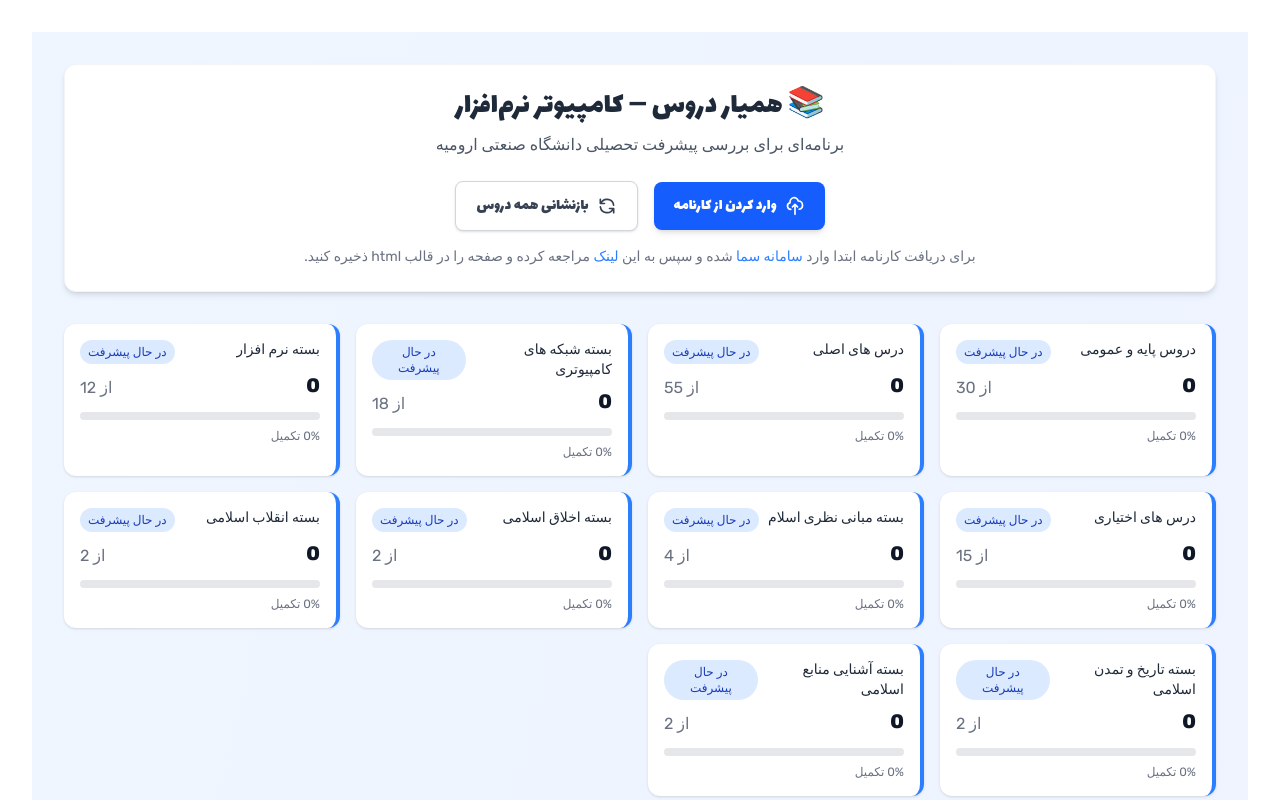
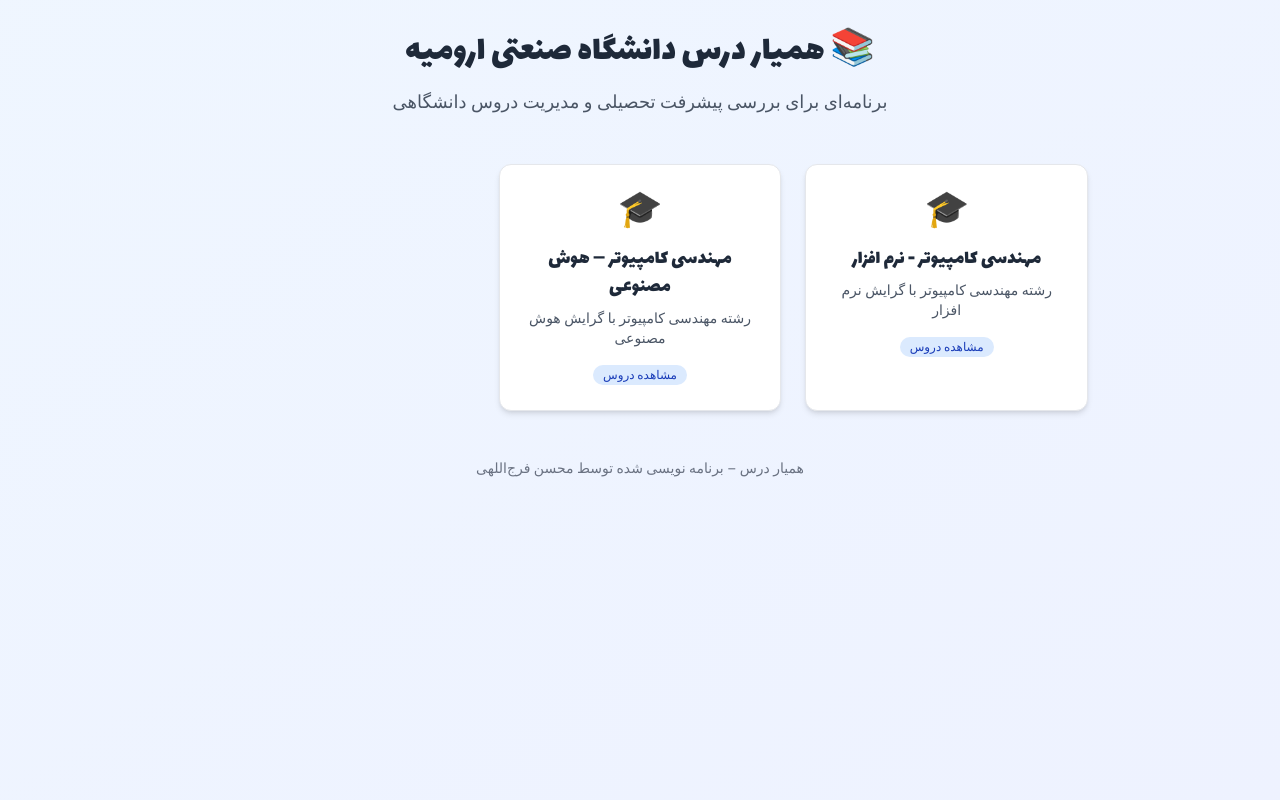
Before and after one commit to codegeeks-ir/HamyarDars, a Next.js app: page / in a window 1280 px wide. Shown: the top 800 px of the page. Built offline with nearby package versions, Linux system fonts and the light colour scheme.

Commit message:
supporting multiple majors

```diff
--- /dev/null
+++ b/app/[major]/page.tsx
@@ -0,0 +1,34 @@
+// app/[major]/page.tsx
+import { notFound } from "next/navigation";
+import CourseManager from "@/components/CourseManager";
+import majorsData from "@/data/majors.json";
+
+interface PageProps {
+  params: Promise<{ major: string }>;
+}
+
+export async function generateStaticParams() {
+  return majorsData.map((major) => ({
+    major: major.slug,
+  }));
+}
+
+export default async function MajorPage({ params }: PageProps) {
+  const { major } = await params;
+  const majorInfo = majorsData.find((m) => m.slug === major);
+
+  if (!majorInfo) {
+    notFound();
+  }
+
+  return <CourseManager majorInfo={majorInfo} />;
+}
+
+export async function generateMetadata({ params }: PageProps) {
+  const { major } = await params;
+  const majorInfo = majorsData.find((m) => m.slug === major);
+
+  return {
+    title: majorInfo ? `${majorInfo.name} - همیار درس` : "همیار درس",
+  };
+}
--- a/app/page.tsx
+++ b/app/page.tsx
@@ -1,10 +1,52 @@
 // app/page.tsx
-import CourseManager from "@/components/CourseManager";
+import Link from "next/link";
+import { Lalezar } from "next/font/google";
+import majorsData from "@/data/majors.json";
 
-export default function Home() {
+const lalezar = Lalezar({ weight: "400", subsets: ["latin", "arabic"] });
+
+export default function HomePage() {
   return (
-    <main className="min-h-screen p-8">
-      <CourseManager />
-    </main>
+    <div className="min-h-screen bg-gradient-to-br from-blue-50 to-indigo-50 py-8 px-4">
+      <div className="max-w-4xl mx-auto">
+        <div className="text-center mb-12">
+          <h1
+            className={`text-4xl font-bold text-gray-800 mb-4 ${lalezar.className}`}
+          >
+            📚 همیار درس دانشگاه صنعتی ارومیه
+          </h1>
+          <p className="text-gray-600 text-lg">
+            برنامه‌ای برای بررسی پیشرفت تحصیلی و مدیریت دروس دانشگاهی
+          </p>
+        </div>
+
+        <div className="grid grid-cols-1 md:grid-cols-2 lg:grid-cols-3 gap-6">
+          {majorsData.map((major) => (
+            <Link
+              key={major.slug}
+              href={`/${major.slug}`}
+              className="bg-white rounded-xl shadow-md p-6 border border-gray-200 hover:shadow-lg transition-all duration-200 hover:border-blue-300"
+            >
+              <div className="text-center">
+                <div className="text-4xl mb-4">🎓</div>
+                <h2
+                  className={`text-xl font-bold text-gray-800 mb-2 ${lalezar.className}`}
+                >
+                  {major.name}
+                </h2>
+                <p className="text-gray-600 text-sm">{major.description}</p>
+                <div className="mt-4 bg-blue-100 text-blue-800 text-xs font-medium px-2.5 py-0.5 rounded-full inline-block">
+                  مشاهده دروس
+                </div>
+              </div>
+            </Link>
+          ))}
+        </div>
+
+        <div className="mt-12 text-center text-gray-500 text-sm">
+          <p>همیار درس − برنامه نویسی شده توسط محسن فرج‌اللهی</p>
+        </div>
+      </div>
+    </div>
   );
 }
--- a/components/CourseManager.tsx
+++ b/components/CourseManager.tsx
@@ -8,17 +8,29 @@ import { Lalezar } from "next/font/google";
 
 const lalezar = Lalezar({ weight: "400", subsets: ["latin", "arabic"] });
 
-const CourseManager = () => {
+interface MajorInfo {
+  slug: string;
+  name: string;
+  csvFile: string;
+  guidePdf: string;
+  description: string;
+}
+
+interface CourseManagerProps {
+  majorInfo: MajorInfo;
+}
+
+const CourseManager = ({ majorInfo }: CourseManagerProps) => {
   const [groups, setGroups] = useState<CourseGroup[]>([]);
   const [loading, setLoading] = useState(true);
   const [error, setError] = useState<string | null>(null);
   const [activeTab, setActiveTab] = useState<string | null>(null);
 
-  // بارگذاری داده‌های CSV
+  // بارگذاری داده‌های CSV بر اساس رشته
   useEffect(() => {
     const loadCSVData = async () => {
       try {
-        const response = await fetch("/ce-software.csv");
+        const response = await fetch(`/${majorInfo.csvFile}`);
         const csvText = await response.text();
         let courseData = parseCSV(csvText);
 
@@ -30,8 +42,9 @@ const CourseManager = () => {
             .reduce((sum, course) => sum + course.units, 0),
         }));
 
-        // بازیابی وضعیت ذخیره شده
-        const savedData = localStorage.getItem("courseProgress");
+        // بازیابی وضعیت ذخیره شده با کلید مخصوص رشته
+        const storageKey = `courseProgress-${majorInfo.slug}`;
+        const savedData = localStorage.getItem(storageKey);
         if (savedData) {
           try {
             const savedState: CourseGroup[] = JSON.parse(savedData);
@@ -74,14 +87,15 @@ const CourseManager = () => {
     };
 
     loadCSVData();
-  }, []);
+  }, [majorInfo.csvFile, majorInfo.slug]);
 
-  // ذخیره وضعیت در localStorage
+  // ذخیره وضعیت در localStorage با کلید مخصوص رشته
   useEffect(() => {
     if (groups.length > 0) {
-      localStorage.setItem("courseProgress", JSON.stringify(groups));
+      const storageKey = `courseProgress-${majorInfo.slug}`;
+      localStorage.setItem(storageKey, JSON.stringify(groups));
     }
-  }, [groups]);
+  }, [groups, majorInfo.slug]);
 
   // پردازش فایل کارنامه
   const handleFileUpload = useCallback(
@@ -216,11 +230,12 @@ const CourseManager = () => {
               lalezar.className
             }
           >
-            📚 همیار دروس − کامپیوتر نرم‌افزار
+            📚 همیار درس دانشگاه صنعتی ارومیه
           </h1>
           <p className="text-gray-600 text-center mb-6">
-            برنامه‌ای برای بررسی پیشرفت تحصیلی دانشگاه صنعتی ارومیه
+            {majorInfo.description}
           </p>
+
           <div className="flex flex-col sm:flex-row gap-4 justify-center items-center">
             <label
               className={
@@ -274,7 +289,34 @@ const CourseManager = () => {
               </svg>
               بازنشانی همه دروس
             </button>
+
+            {/* دکمه دانلود راهنما */}
+            <a
+              href={majorInfo.guidePdf}
+              download
+              className={
+                "bg-emerald-600 hover:bg-emerald-700 text-white px-5 py-3 rounded-lg transition-all duration-200 shadow-md hover:shadow-lg flex items-center gap-2 " +
+                lalezar.className
+              }
+            >
+              <svg
+                xmlns="http://www.w3.org/2000/svg"
+                className="h-5 w-5"
+                fill="none"
+                viewBox="0 0 24 24"
+                stroke="currentColor"
+              >
+                <path
+                  strokeLinecap="round"
+                  strokeLinejoin="round"
+                  strokeWidth={2}
+                  d="M12 10v6m0 0l-3-3m3 3l3-3m2 8H7a2 2 0 01-2-2V5a2 2 0 012-2h5.586a1 1 0 01.707.293l5.414 5.414a1 1 0 01.293.707V19a2 2 0 01-2 2z"
+                />
+              </svg>
+              دانلود راهنمای رشته
+            </a>
           </div>
+
           <p className="text-gray-500 text-center mt-4 text-sm">
             برای دریافت کارنامه ابتدا وارد&nbsp;
             <a
--- /dev/null
+++ b/data/majors.json
@@ -0,0 +1,16 @@
+[
+  {
+    "slug": "software",
+    "name": "مهندسی کامپیوتر - نرم افزار",
+    "csvFile": "ce-software.csv",
+    "guidePdf": "guide-computer.pdf",
+    "description": "رشته مهندسی کامپیوتر با گرایش نرم افزار"
+  },
+  {
+    "slug": "ai",
+    "name": "مهندسی کامپیوتر − هوش مصنوعی",
+    "csvFile": "ce-ai.csv",
+    "guidePdf": "guide-computer.pdf",
+    "description": "رشته مهندسی کامپیوتر با گرایش هوش مصنوعی"
+  }
+]
```
Also changed, not shown: public/ce-ai.csv (added), 1 other file (tests, documents, lock files or other folders).
